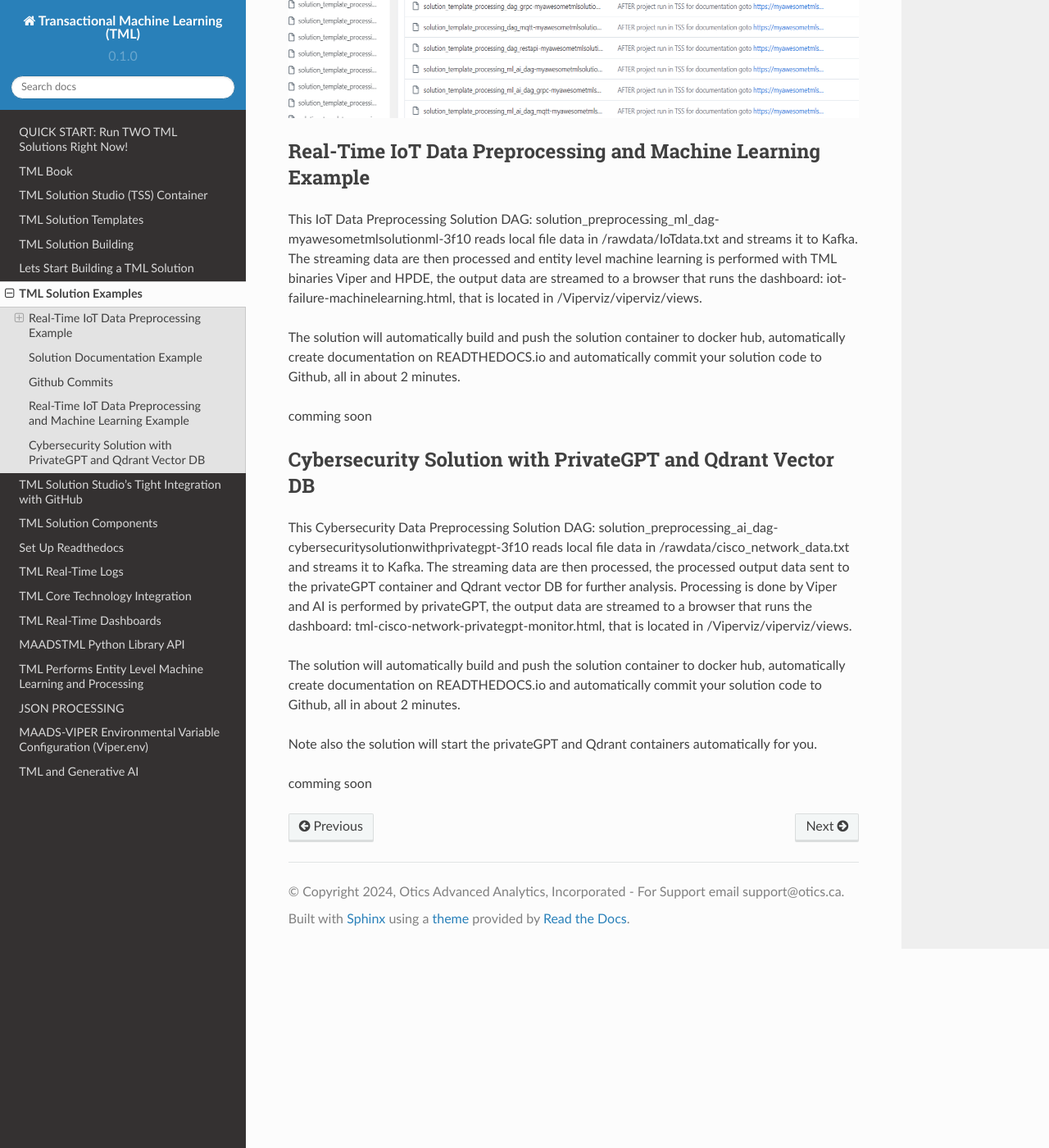
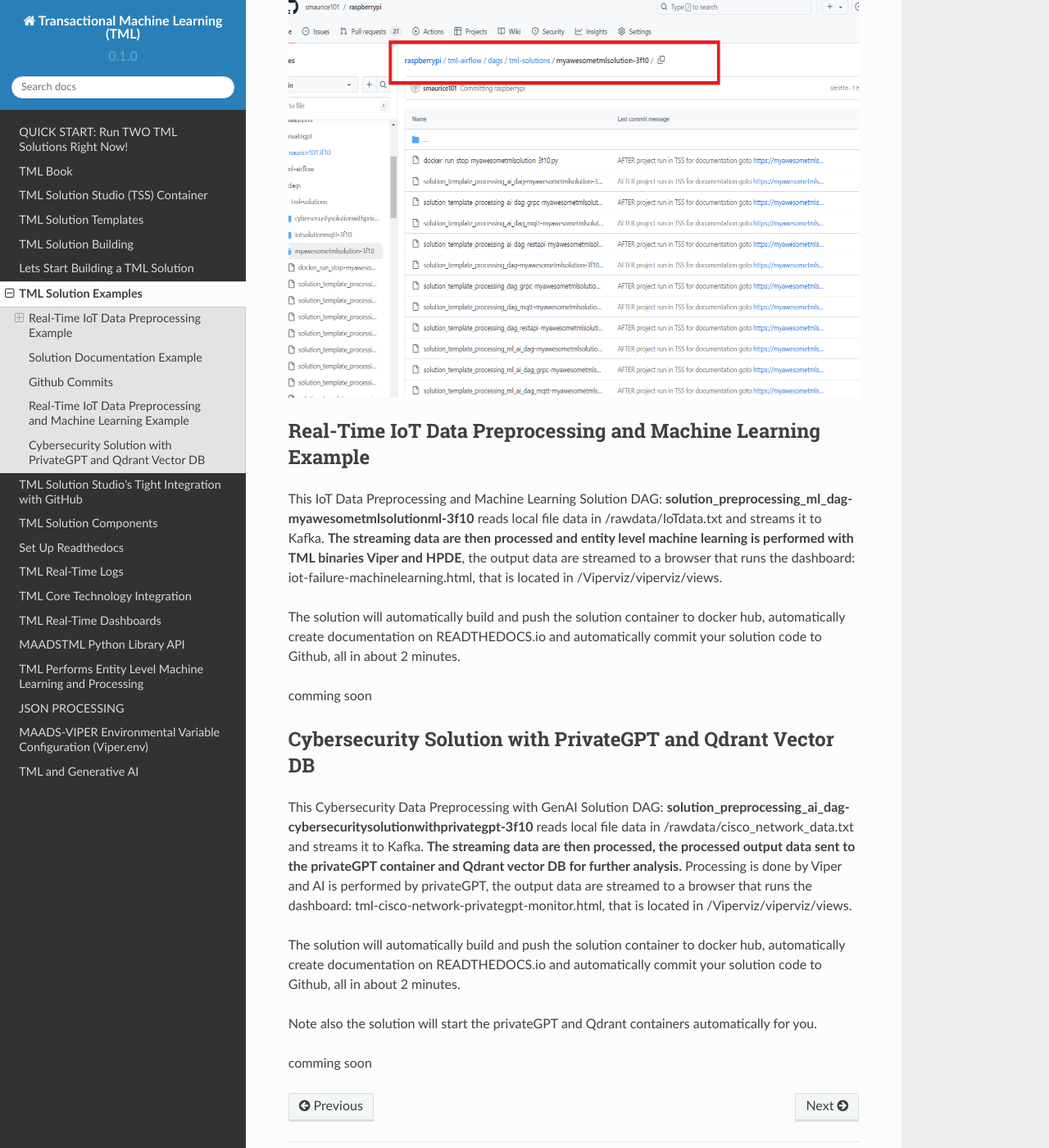
Before and after one commit to smaurice101/readthedocs, a Sphinx documentation site: the page built from docs/source/examples.rst, in a window 1280 px wide and 1400 px high, scrolled down 6637 px. Shown: the whole window at 82% size. Built offline with Sphinx 7.4.7 and the Read the Docs theme 2.0.0, drawn with Linux system fonts in a browser that asks for light colours; some of the changed lines change nothing that is shown; some of the changed text lies outside the part shown.

Commit message:
Update examples.rst

```diff
--- a/docs/source/examples.rst
+++ b/docs/source/examples.rst
@@ -2,6 +2,21 @@
 ======================
 
 All examples simply follow the steps here :ref:`Lets Start Building a TML Solution`
+
+.. note::
+   While we are using a local file for the demos, this is to make it easy for users to build and run these solutions themselves.  Ideally, in industry, we would use APIs like MQTT, REST and gRPC to ingest data from devices and stream it to TML solutions.  TSS allows you to build solutions with these APIs with pre-written DAGs here:
+
+   - :ref:`STEP 3a: Produce Data Using MQTT: tml-read-MQTT-step-3-kafka-producetotopic-dag`
+
+     - With pre-built client library: :ref:`STEP 3a.i: MQTT CLIENT`
+
+   - :ref:`STEP 3b: Produce Data Using RESTAPI: tml-read-RESTAPI-step-3-kafka-producetotopic-dag`
+
+     - With pre-built client library: :ref:`STEP 3b.i: REST API CLIENT`
+
+   - :ref:`STEP 3c: Produce Data Using gRPC: tml-read-gRPC-step-3-kafka-producetotopic-dag`
+
+     - With pre-built client library: :ref:`STEP 3c.i: gRPC API CLIENT`
 
 Real-Time IoT Data Preprocessing Example
 ----------------------
@@ -156,7 +171,7 @@
 Real-Time IoT Data Preprocessing and Machine Learning Example
 -----------------------------
 
-This IoT Data Preprocessing Solution DAG: solution_preprocessing_ml_dag-myawesometmlsolutionml-3f10 reads local file data in /rawdata/IoTdata.txt and streams it to Kafka. The streaming data are then processed and entity level machine learning is performed with TML binaries Viper and HPDE, the output data are streamed to a browser that runs the dashboard: iot-failure-machinelearning.html, that is located in /Viperviz/viperviz/views.
+This IoT Data Preprocessing and Machine Learning Solution DAG: **solution_preprocessing_ml_dag-myawesometmlsolutionml-3f10** reads local file data in /rawdata/IoTdata.txt and streams it to Kafka. **The streaming data are then processed and entity level machine learning is performed with TML binaries Viper and HPDE**, the output data are streamed to a browser that runs the dashboard: iot-failure-machinelearning.html, that is located in /Viperviz/viperviz/views.
 
 The solution will automatically build and push the solution container to docker hub, automatically create documentation on READTHEDOCS.io and automatically commit your solution code to Github, all in about 2 minutes.
 
@@ -166,7 +181,7 @@
 Cybersecurity Solution with PrivateGPT and Qdrant Vector DB
 -------------------------------------
 
-This Cybersecurity Data Preprocessing Solution DAG: solution_preprocessing_ai_dag-cybersecuritysolutionwithprivategpt-3f10 reads local file data in /rawdata/cisco_network_data.txt and streams it to Kafka. The streaming data are then processed, the processed output data sent to the privateGPT container and Qdrant vector DB for further analysis. Processing is done by Viper and AI is performed by privateGPT, the output data are streamed to a browser that runs the dashboard: tml-cisco-network-privategpt-monitor.html, that is located in /Viperviz/viperviz/views.
+This Cybersecurity Data Preprocessing with GenAI Solution DAG: **solution_preprocessing_ai_dag-cybersecuritysolutionwithprivategpt-3f10** reads local file data in /rawdata/cisco_network_data.txt and streams it to Kafka. **The streaming data are then processed, the processed output data sent to the privateGPT container and Qdrant vector DB for further analysis.** Processing is done by Viper and AI is performed by privateGPT, the output data are streamed to a browser that runs the dashboard: tml-cisco-network-privategpt-monitor.html, that is located in /Viperviz/viperviz/views.
 
 The solution will automatically build and push the solution container to docker hub, automatically create documentation on READTHEDOCS.io and automatically commit your solution code to Github, all in about 2 minutes.
 
```
